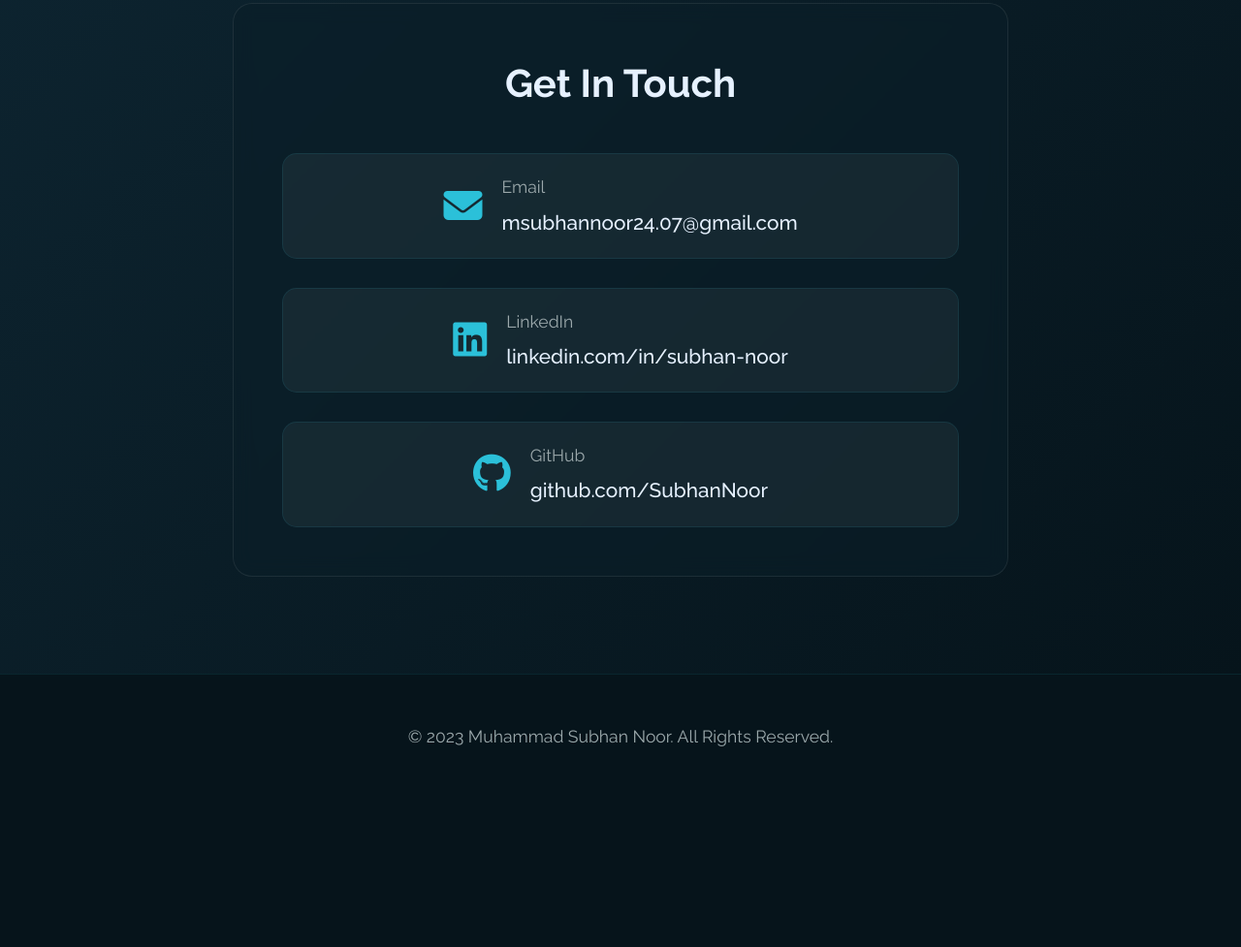
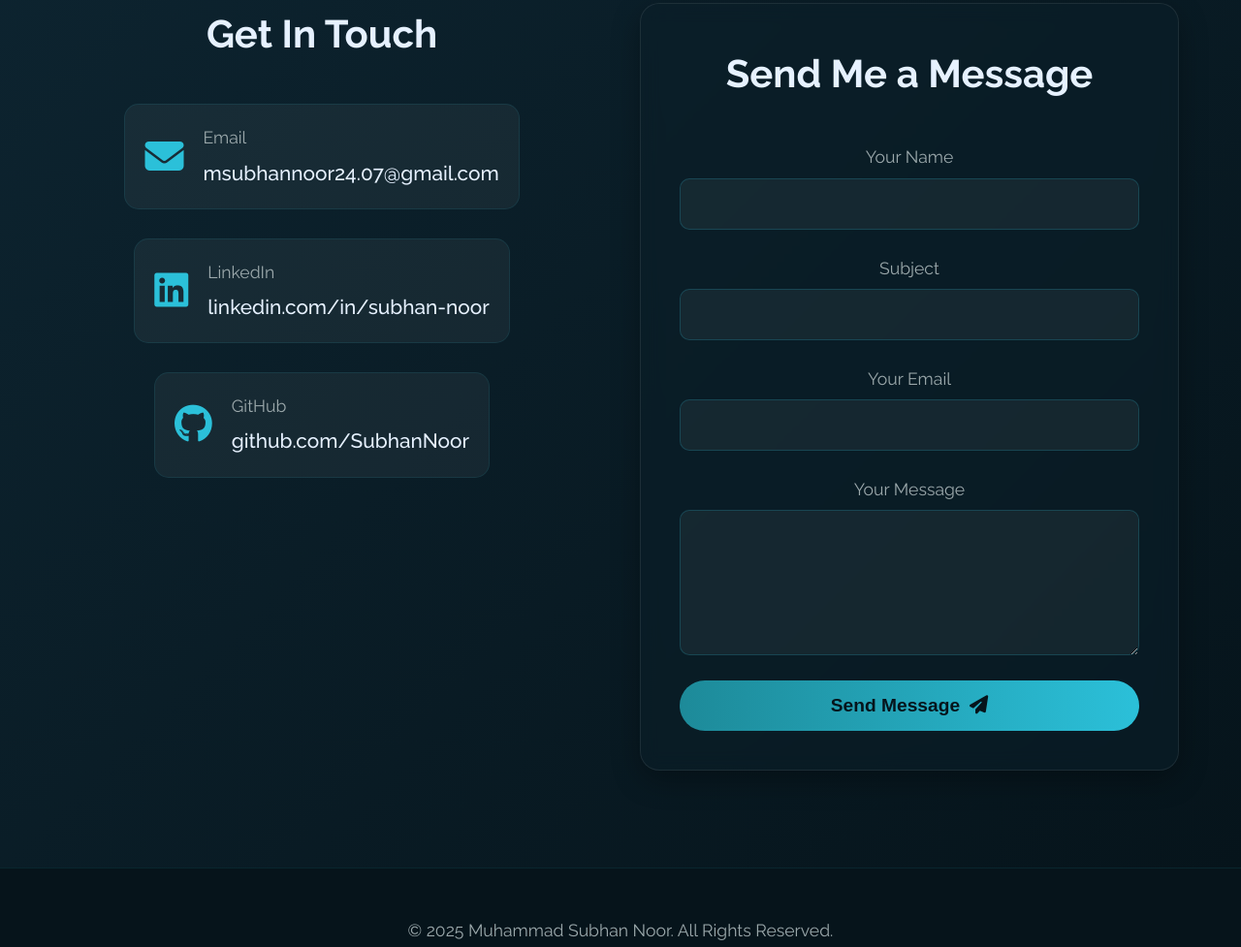
Before and after one commit to SubhanNoor/Portfolio, a plain HTML site: page main.html in a window 1280 px wide. Shown: the part 3650-4627 px from the top of the page at 97% size. Before the commit the page ends 4454 px from the top, so only its background shows below. Drawn offline with nearby package versions, Linux system fonts and the light colour scheme; a web font is replaced by a local one.

Commit message:
main.html

```diff
--- a/main.html
+++ b/main.html
@@ -5,7 +5,9 @@
     <link rel="stylesheet" href="https://cdnjs.cloudflare.com/ajax/libs/font-awesome/6.5.0/css/all.min.css">
     <link rel="preconnect" href="https://fonts.googleapis.com">
     <link rel="preconnect" href="https://fonts.gstatic.com" crossorigin>
-    <link href="https://fonts.googleapis.com/css2?family=Playfair+Display:ital,wght@0,400..900;1,400..900&family=Poppins:wght@300;400;500;600;700&family=Raleway:wght@300;400;500;600;700&display=swap" rel="stylesheet">
+    <link
+        href="https://fonts.googleapis.com/css2?family=Playfair+Display:ital,wght@0,400..900;1,400..900&family=Poppins:wght@300;400;500;600;700&family=Raleway:wght@300;400;500;600;700&display=swap"
+        rel="stylesheet">
     <meta charset="UTF-8">
     <meta name="viewport" content="width=device-width, initial-scale=1.0">
     <title>Muhammad Subhan Noor | Portfolio</title>
@@ -422,6 +424,97 @@
         }
 
         /* Contact Section */
+        /* Contact Section - New Styles */
+        .contact-container {
+            display: grid;
+            grid-template-columns: 1fr 1fr;
+            gap: 40px;
+            max-width: 1200px;
+            margin: 0 auto;
+        }
+
+        .contact-info-container {
+            padding-right: 20px;
+        }
+
+        .contact-form-container {
+            background: rgba(10, 30, 40, 0.6);
+            border-radius: 20px;
+            padding: 40px;
+            backdrop-filter: blur(10px);
+            border: 1px solid var(--card-border);
+            box-shadow: 0 10px 30px rgba(0, 0, 0, 0.3);
+        }
+
+        .contact-form {
+            display: flex;
+            flex-direction: column;
+            gap: 25px;
+        }
+
+        .form-group {
+            display: flex;
+            flex-direction: column;
+            gap: 8px;
+        }
+
+        .form-label {
+            font-size: 1.1rem;
+            color: var(--text-secondary);
+        }
+
+        .form-input,
+        .form-textarea {
+            background: rgba(255, 255, 255, 0.05);
+            border: 1px solid rgba(43, 192, 217, 0.2);
+            border-radius: 10px;
+            padding: 15px;
+            font-size: 1.1rem;
+            color: var(--text-primary);
+            transition: var(--transition);
+        }
+
+        .form-input:focus,
+        .form-textarea:focus {
+            outline: none;
+            border-color: var(--accent-light);
+            box-shadow: 0 0 0 2px rgba(43, 192, 217, 0.3);
+        }
+
+        .form-textarea {
+            min-height: 150px;
+            resize: vertical;
+        }
+
+        .submit-btn {
+            background: linear-gradient(90deg, var(--accent), var(--accent-light));
+            color: var(--dark-primary);
+            border: none;
+            border-radius: 30px;
+            padding: 15px 30px;
+            font-size: 1.2rem;
+            font-weight: 600;
+            cursor: pointer;
+            transition: var(--transition);
+            display: flex;
+            align-items: center;
+            justify-content: center;
+            gap: 10px;
+        }
+
+        .submit-btn:hover {
+            transform: translateY(-3px);
+            box-shadow: 0 5px 15px rgba(43, 192, 217, 0.4);
+        }
+
+        .submit-btn i {
+            transition: transform 0.3s ease;
+        }
+
+        .submit-btn:hover i {
+            transform: translateX(5px);
+        }
+
         .contact-section {
             background: linear-gradient(135deg, var(--dark-secondary), var(--dark-primary));
             padding: 100px 5%;
@@ -462,12 +555,16 @@
             display: flex;
             flex-direction: column;
             gap: 30px;
+            align-items: center;
+
         }
 
         .contact-method {
             display: flex;
             align-items: center;
             justify-content: center;
+            max-width: 500px;
+            margin: 0 auto;
             gap: 20px;
             padding: 20px;
             background: rgba(255, 255, 255, 0.05);
@@ -508,6 +605,25 @@
             color: var(--accent-light);
         }
 
+        /* Responsive adjustments */
+        @media (max-width: 992px) {
+            .contact-container {
+                grid-template-columns: 1fr;
+                gap: 30px;
+            }
+
+            .contact-info-container {
+                padding-right: 0;
+                text-align: center;
+            }
+        }
+
+        @media (max-width: 576px) {
+            .contact-form-container {
+                padding: 30px 20px;
+            }
+        }
+
         /* Footer */
         footer {
             background: var(--dark-primary);
@@ -528,6 +644,7 @@
                 opacity: 0;
                 transform: translateY(30px);
             }
+
             to {
                 opacity: 1;
                 transform: translateY(0);
@@ -538,9 +655,11 @@
             0% {
                 transform: translateY(-50%) translateX(0);
             }
+
             50% {
                 transform: translateY(-53%) translateX(5px);
             }
+
             100% {
                 transform: translateY(-50%) translateX(0);
             }
@@ -565,6 +684,16 @@
                 padding-top: 150px;
             }
 
+            @media (max-width: 768px) {
+                nav ul {
+                    gap: 10px;
+                }
+
+                @media (max-width: 576px) {
+                    .hero-title {
+                        font-size: 2.8rem;
+                    }
+
                     .hero-content {
                         margin-bottom: 190px;
                     }
@@ -582,11 +711,6 @@
                     .section-title {
                         font-size: 2.5rem;
                     }
-        }
-
-        @media (max-width: 768px) {
-            nav ul {
-                gap: 10px;
                 }
 
                 nav li a {
@@ -612,11 +736,6 @@
                 }
             }
 
-        @media (max-width: 576px) {
-            .hero-title {
-                font-size: 2.8rem;
-            }
-
             .hero-subtitle {
                 font-size: 1.3rem;
             }
@@ -639,6 +758,7 @@
             }
         }
     </style>
+    <script src="https://cdn.jsdelivr.net/npm/@emailjs/browser@3/dist/email.min.js"></script>
 </head>
 
 <body>
@@ -656,10 +776,13 @@
     <!-- Hero Section -->
     <section id="home" class="hero-section">
         <div class="hero-content">
-            <h1 class="hero-title">Hey, I'm <br><span style="color: var(--accent-light);">Muhammad Subhan Noor</span></h1>
-            <p class="hero-subtitle">A passionate Computer Science student with a strong interest in technology and innovation.</p>
+            <h1 class="hero-title">Hey, I'm <br><span style="color: var(--accent-light);">Muhammad Subhan Noor</span>
+            </h1>
+            <p class="hero-subtitle">A passionate Computer Science student with a strong interest in technology and
+                innovation.</p>
         </div>
-        <img src="https://images.unsplash.com/photo-1542831371-29b0f74f9713?ixlib=rb-4.0.3&ixid=M3wxMjA3fDB8MHxwaG90by1wYWdlfHx8fGVufDB8fHx8fA%3D%3D&auto=format&fit=crop&w=1470&q=80" alt="Coding Background" class="hero-image">
+        <img src="https://images.unsplash.com/photo-1542831371-29b0f74f9713?ixlib=rb-4.0.3&ixid=M3wxMjA3fDB8MHxwaG90by1wYWdlfHx8fGVufDB8fHx8fA%3D%3D&auto=format&fit=crop&w=1470&q=80"
+            alt="Coding Background" class="hero-image">
     </section>
 
     <!-- About Section -->
@@ -688,7 +811,8 @@
                         </div>
                         <div class="timeline-content">
                             <h3 class="timeline-title">NUCES-FAST</h3>
-                            <p class="timeline-details">Bachelor of Science in Computer Science<br>Current Student (3rd Semester)</p>
+                            <p class="timeline-details">Bachelor of Science in Computer Science<br>Current Student (3rd
+                                Semester)</p>
                         </div>
                     </div>
 
@@ -769,12 +893,15 @@
                         <img src="main menu.jpg" alt="Game Project" class="project-image">
                         <div class="project-content">
                             <h3 class="project-title">Expect the Unexpected</h3>
-                            <p class="project-description">A suspenseful platform-based game developed in C++ with challenging levels and engaging gameplay mechanics.</p>
+                            <p class="project-description">A suspenseful platform-based game developed in C++ with
+                                challenging levels and engaging gameplay mechanics.</p>
                             <div class="project-links">
-                                <a href="https://github.com/SubhanNoor/1st-smester-project" class="project-link" target="_blank">
+                                <a href="https://github.com/SubhanNoor/1st-smester-project" class="project-link"
+                                    target="_blank">
                                     <i class="fab fa-github"></i> GitHub
                                 </a>
-                                <a href="https://www.linkedin.com/posts/subhan-noor-2b3127344_unpredictable-traps-deceptive-platforms-activity-7290815275136950272-z0zC" class="project-link" target="_blank">
+                                <a href="https://www.linkedin.com/posts/subhan-noor-2b3127344_unpredictable-traps-deceptive-platforms-activity-7290815275136950272-z0zC"
+                                    class="project-link" target="_blank">
                                     <i class="fab fa-linkedin"></i> LinkedIn
                                 </a>
                             </div>
@@ -784,12 +911,14 @@
                         <img src="image.png" alt="Portfolio Project" class="project-image">
                         <div class="project-content">
                             <h3 class="project-title">Portfolio Website</h3>
-                            <p class="project-description">Personal responsive portfolio built with HTML, CSS, and JavaScript showcasing my projects and skills.</p>
+                            <p class="project-description">Personal responsive portfolio built with HTML, CSS, and
+                                JavaScript showcasing my projects and skills.</p>
                             <div class="project-links">
                                 <a href="https://github.com/SubhanNoor/portfolio" class="project-link" target="_blank">
                                     <i class="fab fa-github"></i> GitHub
                                 </a>
-                                <a href="https://www.linkedin.com/in/subhan-noor-2b3127344/" class="project-link" target="_blank">
+                                <a href="https://www.linkedin.com/in/subhan-noor-2b3127344/" class="project-link"
+                                    target="_blank">
                                     <i class="fab fa-linkedin"></i> LinkedIn
                                 </a>
                             </div>
@@ -802,7 +931,8 @@
 
     <!-- Contact Section -->
     <section id="contact" class="contact-section">
-        <div class="contact-content animate-on-scroll">
+        <div class="contact-container">
+            <div class="contact-info-container animate-on-scroll">
                 <h2 class="contact-title">Get In Touch</h2>
                 <div class="contact-methods">
                     <div class="contact-method">
@@ -811,7 +941,8 @@
                         </div>
                         <div class="contact-info">
                             <div class="contact-type">Email</div>
-                        <a href="mailto:msubhannoor24.07@gmail.com" class="contact-value">msubhannoor24.07@gmail.com</a>
+                            <a href="mailto:msubhannoor24.07@gmail.com"
+                                class="contact-value">msubhannoor24.07@gmail.com</a>
                         </div>
                     </div>
 
@@ -821,7 +952,8 @@
                         </div>
                         <div class="contact-info">
                             <div class="contact-type">LinkedIn</div>
-                        <a href="https://www.linkedin.com/in/subhan-noor-2b3127344/" target="_blank" class="contact-value">linkedin.com/in/subhan-noor</a>
+                            <a href="https://www.linkedin.com/in/subhan-noor-2b3127344/" target="_blank"
+                                class="contact-value">linkedin.com/in/subhan-noor</a>
                         </div>
                     </div>
 
@@ -831,19 +963,57 @@
                         </div>
                         <div class="contact-info">
                             <div class="contact-type">GitHub</div>
-                        <a href="https://github.com/SubhanNoor" target="_blank" class="contact-value">github.com/SubhanNoor</a>
+                            <a href="https://github.com/SubhanNoor" target="_blank"
+                                class="contact-value">github.com/SubhanNoor</a>
                         </div>
                     </div>
+                </div>
+            </div>
+
+            <div class="contact-form-container animate-on-scroll">
+                <h2 class="contact-title">Send Me a Message</h2>
+                <form id="contactForm" class="contact-form">
+                    <input type="hidden" name="time" id="time">
+                    <div class="form-group">
+                        <label for="name" class="form-label">Your Name</label>
+                        <input type="text" id="name" name="name" class="form-input" required>
+                    </div>
+                    <div class="form-group">
+                        <label for="subject" class="form-label">Subject</label>
+                        <input type="text" id="subject" name="subject" class="form-input" required>
+                    </div>
+                    <div class="form-group">
+                        <label for="email" class="form-label">Your Email</label>
+                        <input type="email" id="email" name="email" class="form-input" required>
+                    </div>
+
+                    <div class="form-group">
+                        <label for="message" class="form-label">Your Message</label>
+                        <textarea id="message" name="message" class="form-textarea" required></textarea>
+                    </div>
+
+                    <button type="submit" class="submit-btn">
+                        Send Message <i class="fas fa-paper-plane"></i>
+                    </button>
+                </form>
             </div>
         </div>
     </section>
 
     <!-- Footer -->
     <footer>
-        <p class="copyright">© 2023 Muhammad Subhan Noor. All Rights Reserved.</p>
+        <p class="copyright">© 2025 Muhammad Subhan Noor. All Rights Reserved.</p>
     </footer>
 
     <script>
+        emailjs.init('Zlt2-YamKavqW3gQh');
+
+        document.getElementById('contactForm').addEventListener('submit', function (e) {
+            e.preventDefault();
+            emailjs.sendForm('service_80yf9rl', 'template_4hi4p5o', this)
+                .then(() => alert('Message sent successfully!'))
+                .catch(() => alert('Failed to send message'));
+        });
         // Scroll animation observer
         const observer = new IntersectionObserver((entries) => {
             entries.forEach(entry => {
@@ -861,7 +1031,7 @@
 
         // Smooth scrolling for navigation links
         document.querySelectorAll('nav a').forEach(anchor => {
-            anchor.addEventListener('click', function(e) {
+            anchor.addEventListener('click', function (e) {
                 e.preventDefault();
 
                 // Update active class
```
Lines whose indentation alone changed are shown as unchanged.
